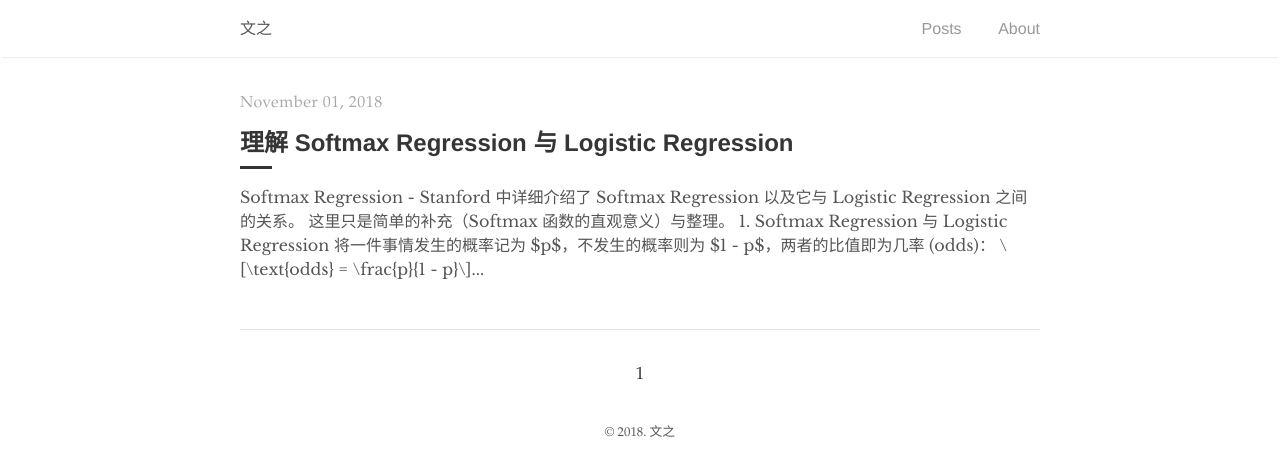
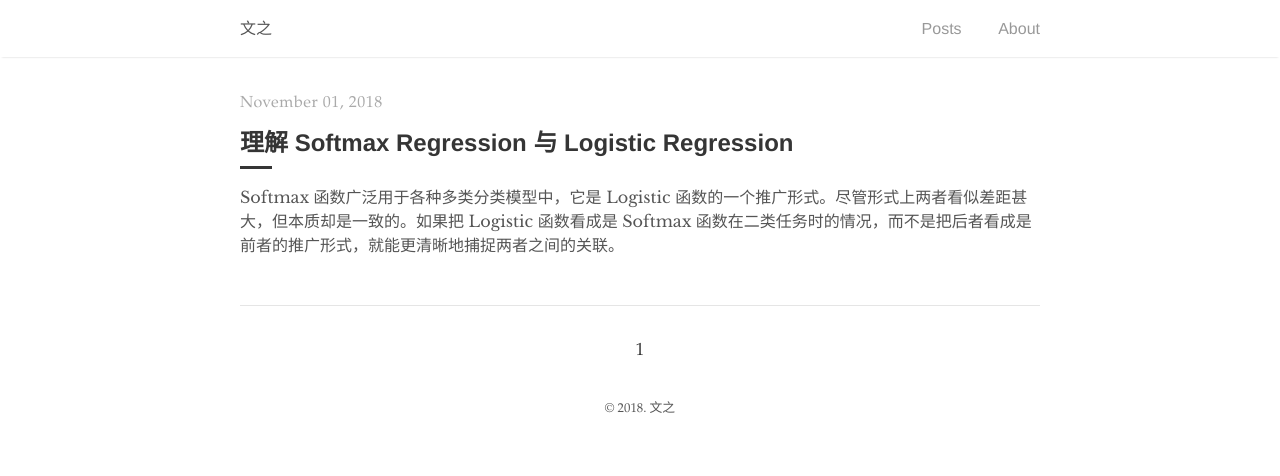
Before and after one commit to wen-zhi/wen-zhi.github.io, a Jekyll site: the page built from index.html, in a window 1280 px wide. Shown: the top 476 px of the page. Built offline with Jekyll 4.4.1, drawn with Linux system fonts in a browser that asks for light colours; the list of posts is cut into pages by our own code.

Commit message:
add "abstract"

```diff
--- a/_layouts/home.html
+++ b/_layouts/home.html
@@ -11,7 +11,7 @@ layout: default
         <div class="catalogue-line"></div>
 
         <p>
-          {{ post.content | strip_html | truncatewords: 30 }}
+          {{ post.abstract | strip_html | truncatewords: 30 }}
         </p>
 
       </div>
--- a/_posts/2018-11-01-softmax-regression.md
+++ b/_posts/2018-11-01-softmax-regression.md
@@ -1,8 +1,10 @@
 ---
 layout: post
-title: "理解 Softmax Regression 与 Logistic Regression"
+title: 理解 Softmax Regression 与 Logistic Regression
 mathjax: true
 comments: true
+abstract: >-
+  Softmax 函数广泛用于各种多类分类模型中，它是 Logistic 函数的一个推广形式。尽管形式上两者看似差距甚大，但本质却是一致的。如果把 Logistic 函数看成是 Softmax 函数在二类任务时的情况，而不是把后者看成是前者的推广形式，就能更清晰地捕捉两者之间的关联。
 ---
 
 > [Softmax Regression - Stanford](http://ufldl.stanford.edu/tutorial/supervised/SoftmaxRegression/) 中详细介绍了 Softmax Regression 以及它与 Logistic Regression 之间的关系。
```
